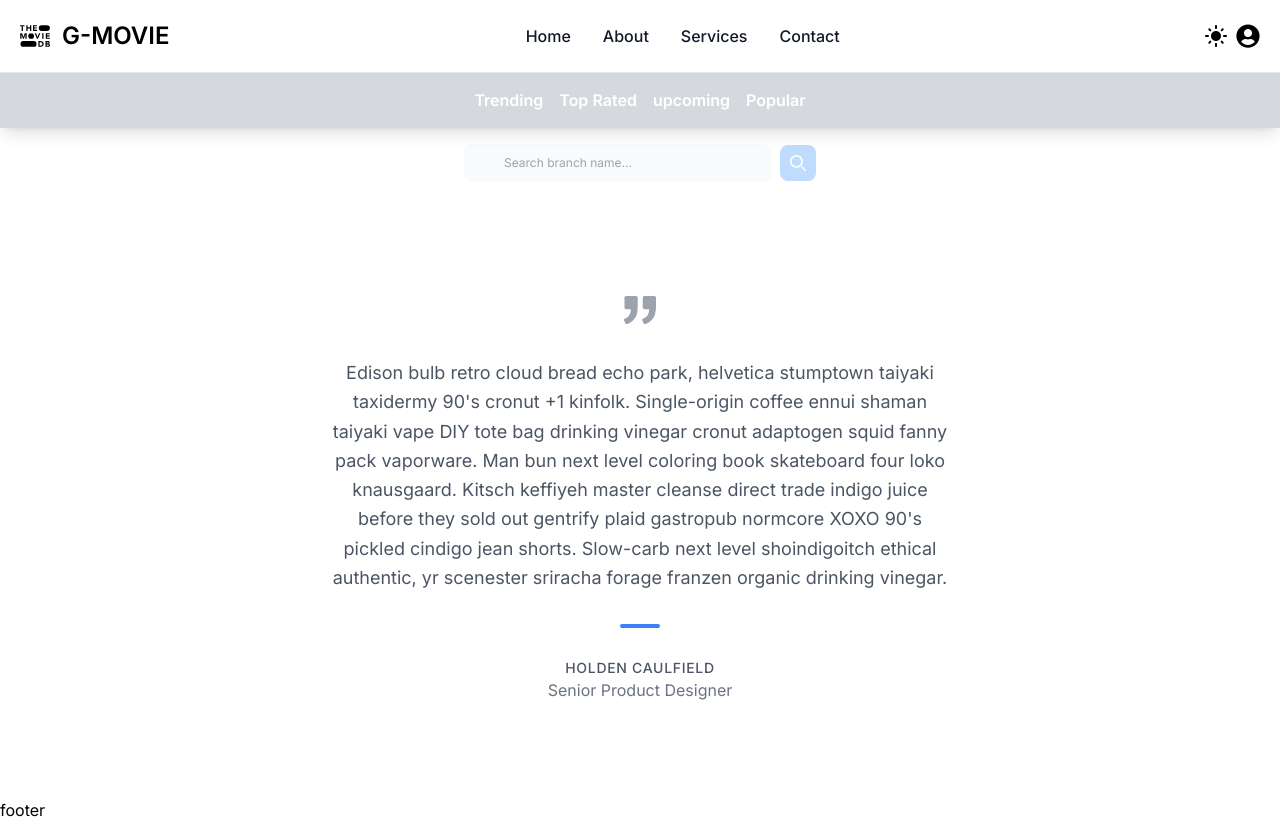
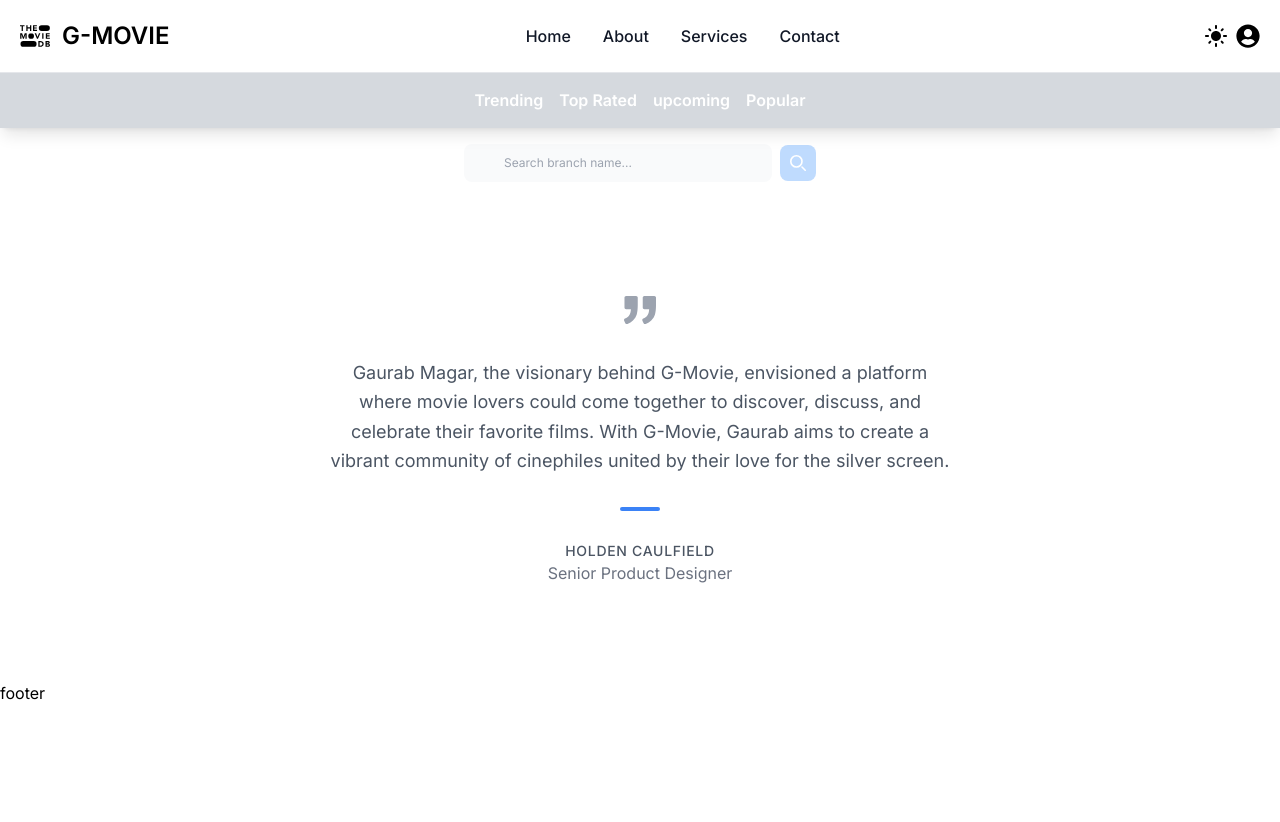
Before and after one commit to gaurab-magar/ImDb, a Next.js app: page /about in a window 1280 px wide. After the commit the page ends 800 px from the top, so only its background shows below. Built offline with nearby package versions, Linux system fonts and the light colour scheme.

Commit message:
updated about page

```diff
--- a/src/app/about/page.js
+++ b/src/app/about/page.js
@@ -8,7 +8,9 @@ const about = () => {
           <svg xmlns="http://www.w3.org/2000/svg" fill="currentColor" className="inline-block w-8 h-8 text-gray-400 mb-8" viewBox="0 0 975.036 975.036">
             <path d="M925.036 57.197h-304c-27.6 0-50 22.4-50 50v304c0 27.601 22.4 50 50 50h145.5c-1.9 79.601-20.4 143.3-55.4 191.2-27.6 37.8-69.399 69.1-125.3 93.8-25.7 11.3-36.8 41.7-24.8 67.101l36 76c11.6 24.399 40.3 35.1 65.1 24.399 66.2-28.6 122.101-64.8 167.7-108.8 55.601-53.7 93.7-114.3 114.3-181.9 20.601-67.6 30.9-159.8 30.9-276.8v-239c0-27.599-22.401-50-50-50zM106.036 913.497c65.4-28.5 121-64.699 166.9-108.6 56.1-53.7 94.4-114.1 115-181.2 20.6-67.1 30.899-159.6 30.899-277.5v-239c0-27.6-22.399-50-50-50h-304c-27.6 0-50 22.4-50 50v304c0 27.601 22.4 50 50 50h145.5c-1.9 79.601-20.4 143.3-55.4 191.2-27.6 37.8-69.4 69.1-125.3 93.8-25.7 11.3-36.8 41.7-24.8 67.101l35.9 75.8c11.601 24.399 40.501 35.2 65.301 24.399z"></path>
           </svg>
-          <p className="leading-relaxed text-lg">Edison bulb retro cloud bread echo park, helvetica stumptown taiyaki taxidermy 90's cronut +1 kinfolk. Single-origin coffee ennui shaman taiyaki vape DIY tote bag drinking vinegar cronut adaptogen squid fanny pack vaporware. Man bun next level coloring book skateboard four loko knausgaard. Kitsch keffiyeh master cleanse direct trade indigo juice before they sold out gentrify plaid gastropub normcore XOXO 90's pickled cindigo jean shorts. Slow-carb next level shoindigoitch ethical authentic, yr scenester sriracha forage franzen organic drinking vinegar.</p>
+          <p className="leading-relaxed text-lg">
+          Gaurab Magar, the visionary behind G-Movie, envisioned a platform where movie lovers could come together to discover, discuss, and celebrate their favorite films. With G-Movie, Gaurab aims to create a vibrant community of cinephiles united by their love for the silver screen.
+            </p>
           <span className="inline-block h-1 w-10 rounded bg-blue-500 mt-8 mb-6"></span>
           <h2 className="light:text-gray-900 font-medium title-font tracking-wider text-sm">HOLDEN CAULFIELD</h2>
           <p className="text-gray-500">Senior Product Designer</p>
```
